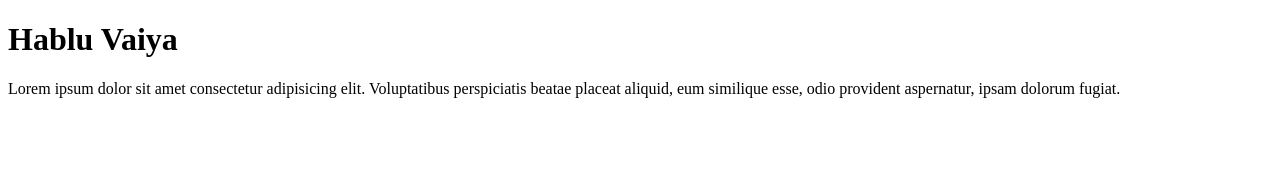
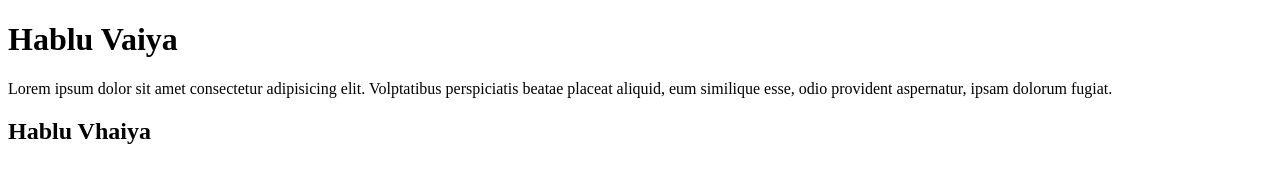
Before and after one commit to golamrabbanizaid/02, a plain HTML site: page index.html in a window 1280 px wide. Drawn offline with Linux system fonts and the light colour scheme.

Commit message:
Update index.html

```diff
--- a/index.html
+++ b/index.html
@@ -8,6 +8,8 @@
 </head>
 <body>
     <h1>Hablu Vaiya</h1>
-   <p>Lorem ipsum dolor sit amet consectetur adipisicing elit. Voluptatibus perspiciatis beatae placeat aliquid, eum similique esse, odio provident aspernatur, ipsam dolorum fugiat.</p>
-</body>
+   <p>Lorem ipsum dolor sit amet consectetur adipisicing elit. Volptatibus perspiciatis beatae placeat aliquid, eum similique esse, odio provident aspernatur, ipsam dolorum fugiat.</p>
+    <h2> Hablu Vhaiya </h2>
+
+    </body>
 </html>
```
